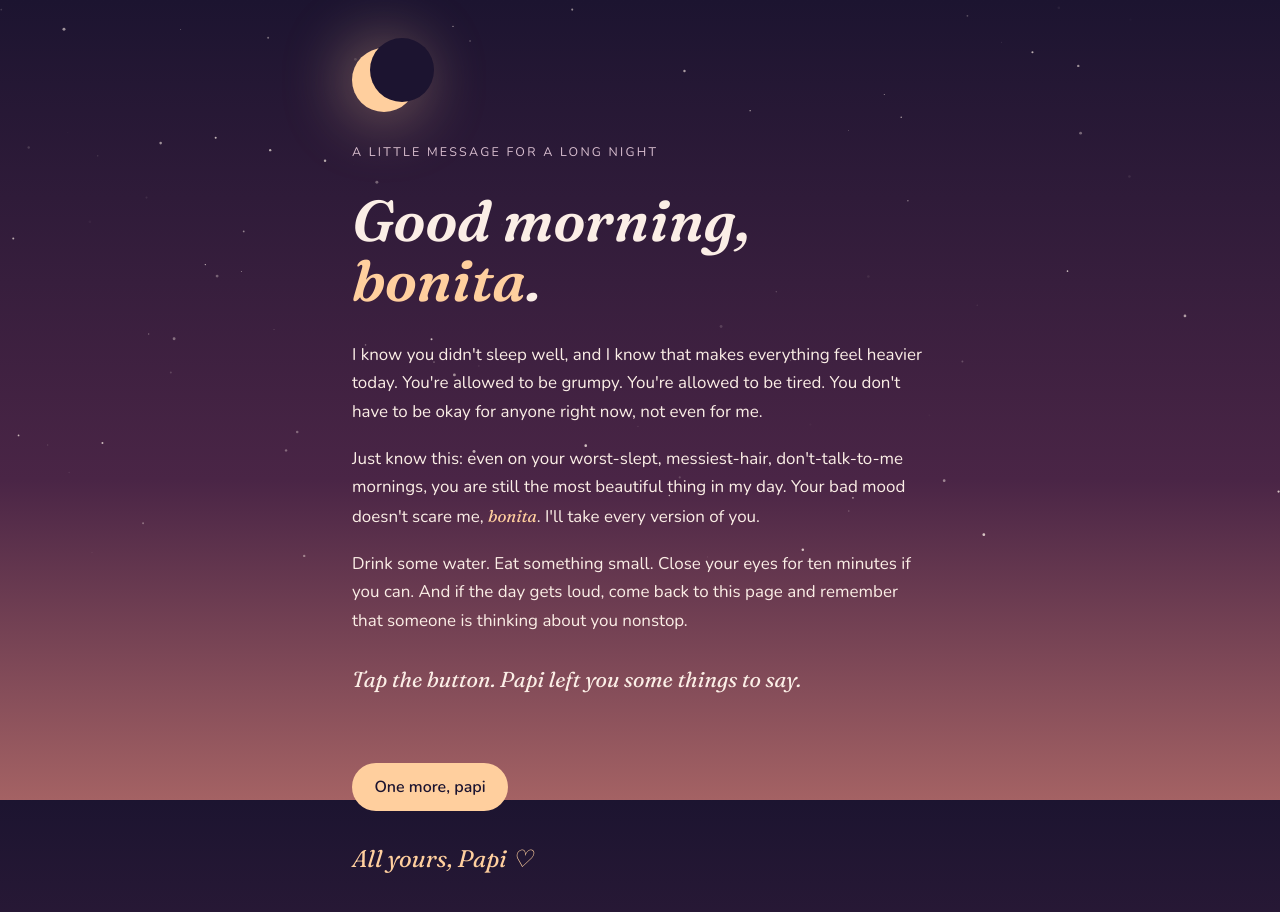
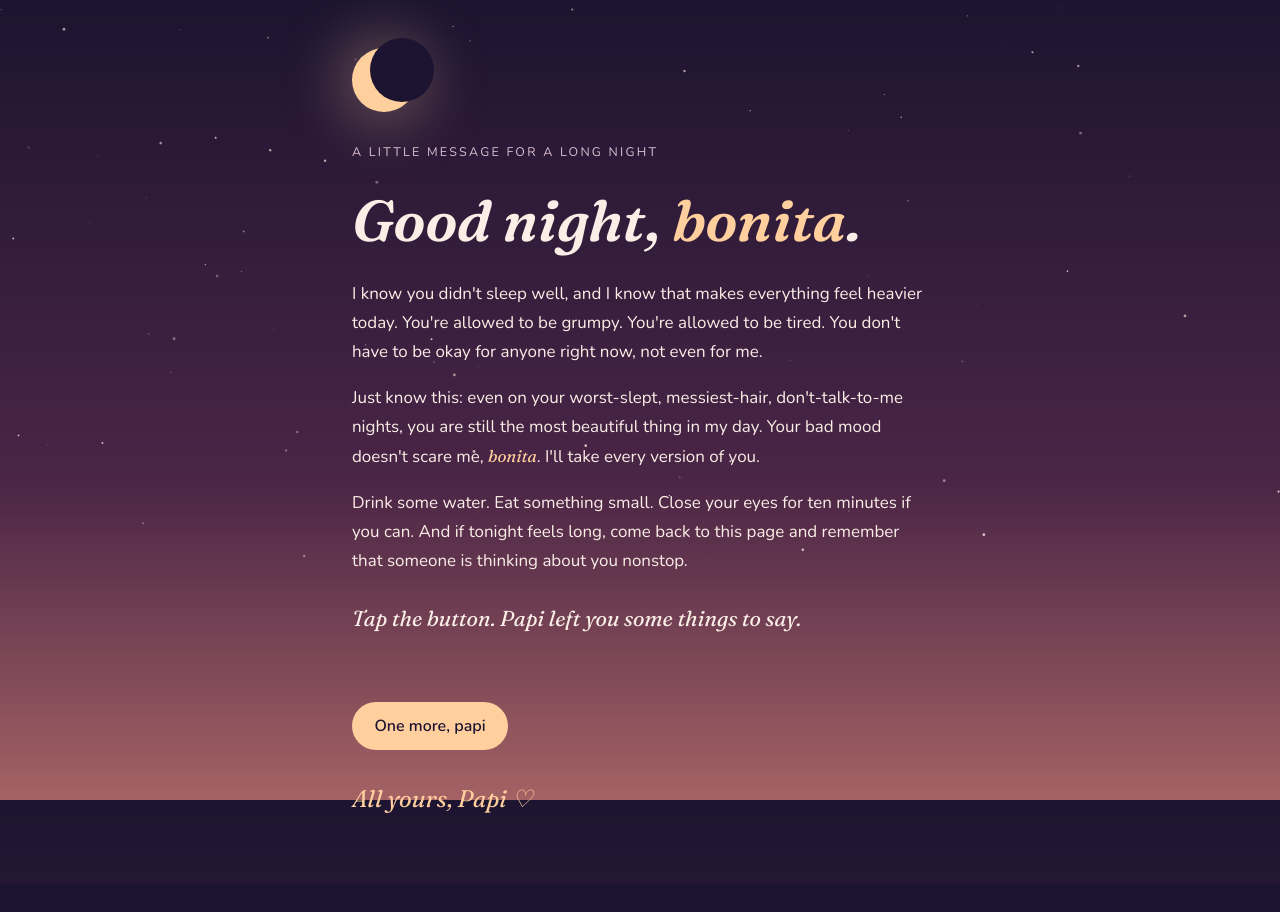
Before and after one commit to ishakkhettab/bonita-46eef1f8, a plain HTML site: page index.html in a window 1280 px wide. After the commit the page ends 884 px from the top, so only its background shows below. Drawn offline with nearby package versions, Linux system fonts and the light colour scheme.

Commit message:
Change greeting to good night

```diff
--- a/index.html
+++ b/index.html
@@ -57,12 +57,12 @@ button:focus-visible { outline: 3px solid var(--ink); outline-offset: 3px; }
 <main>
   <div class="moon" aria-hidden="true"></div>
   <p class="eyebrow">A little message for a long night</p>
-  <h1>Good morning, <span>bonita</span>.</h1>
+  <h1>Good night, <span>bonita</span>.</h1>
 
   <div class="letter">
     <p>I know you didn't sleep well, and I know that makes everything feel heavier today. You're allowed to be grumpy. You're allowed to be tired. You don't have to be okay for anyone right now, not even for me.</p>
-    <p>Just know this: even on your worst-slept, messiest-hair, don't-talk-to-me mornings, you are still the most beautiful thing in my day. Your bad mood doesn't scare me, <em>bonita</em>. I'll take every version of you.</p>
-    <p>Drink some water. Eat something small. Close your eyes for ten minutes if you can. And if the day gets loud, come back to this page and remember that someone is thinking about you nonstop.</p>
+    <p>Just know this: even on your worst-slept, messiest-hair, don't-talk-to-me nights, you are still the most beautiful thing in my day. Your bad mood doesn't scare me, <em>bonita</em>. I'll take every version of you.</p>
+    <p>Drink some water. Eat something small. Close your eyes for ten minutes if you can. And if tonight feels long, come back to this page and remember that someone is thinking about you nonstop.</p>
   </div>
 
   <div class="kiss">
```
